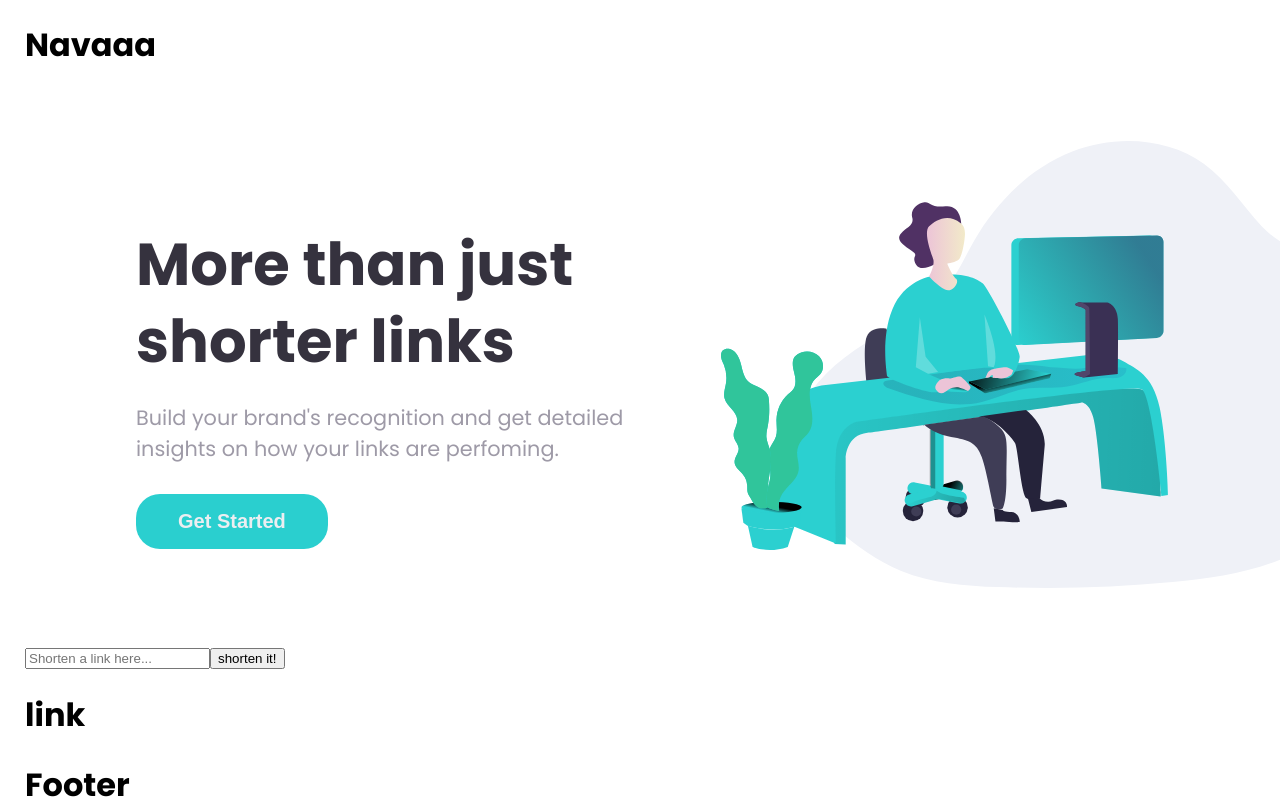
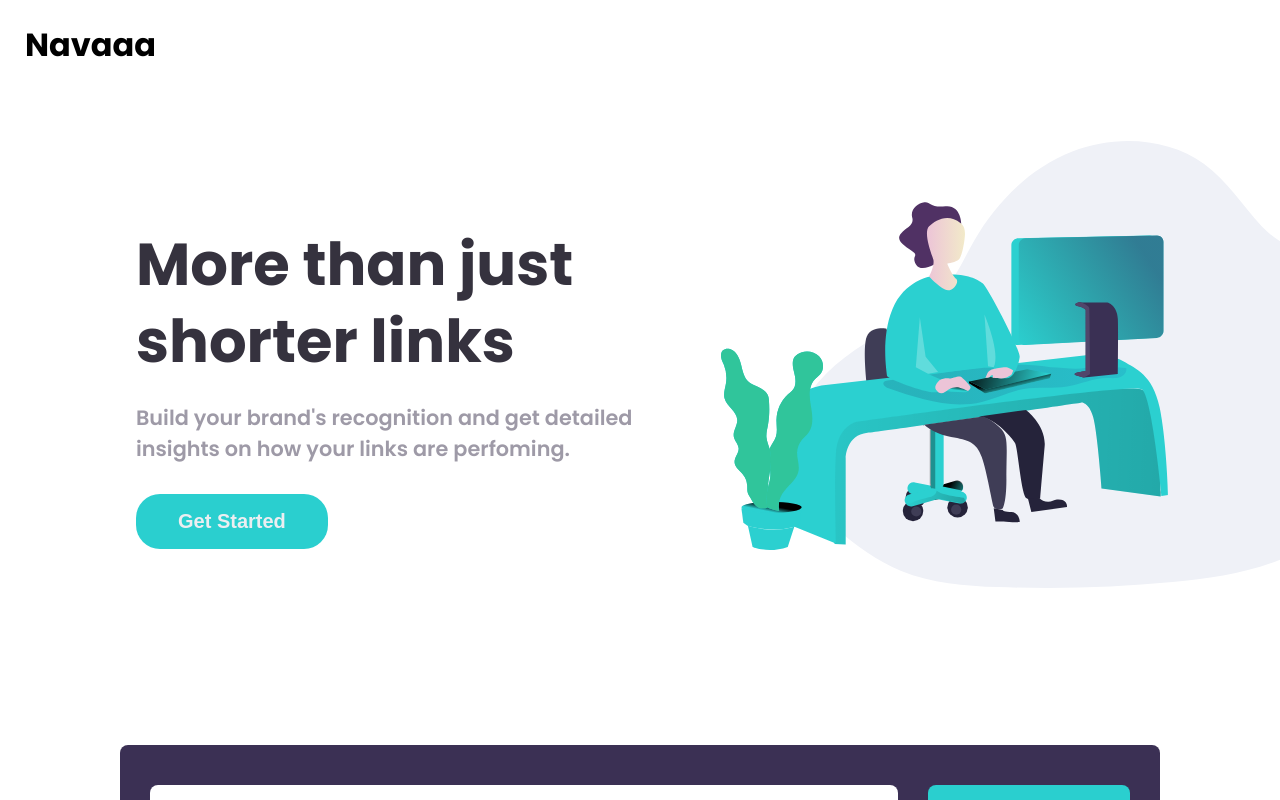
Before and after one commit to 0Kwanele0/url-shortening, a React (Create React App) app: page / in a window 1280 px wide. Shown: the top 800 px of the page. Built offline with nearby package versions, Linux system fonts and the light colour scheme.

Commit message:
made the url section

```diff
--- a/src/components/showcase/styles/showcase.css
+++ b/src/components/showcase/styles/showcase.css
@@ -11,6 +11,7 @@
           align-items: center;
   overflow-x: hidden;
   text-align: center;
+  margin-bottom: 100px;
 }
 
 .showcase__text {
@@ -39,6 +40,7 @@
 
 .showcase p {
   font-size: 1.1rem;
+  font-weight: 600;
   color: #9e9aa7;
   margin-bottom: 30px;
 }
--- a/src/components/showcase/styles/showcase.scss
+++ b/src/components/showcase/styles/showcase.scss
@@ -4,6 +4,7 @@
     align-items: center;
     overflow-x: hidden;
     text-align: center;
+    margin-bottom: 100px;
     &__text{
         padding: 0 25px;
         max-width: 600px;
@@ -24,6 +25,7 @@
     }
     & p{
         font-size: 1.1rem;
+        font-weight: 600;
         color: hsl(257, 7%, 63%);
         margin-bottom: 30px;
         @media screen and (min-width:378px) {
--- a/src/components/url/styles/url.css
+++ b/src/components/url/styles/url.css
@@ -1,4 +1,84 @@
 .url {
-  padding: 0 25px;
+  margin: 50px 20px;
+  margin-bottom: 100px;
+  padding: 30px;
+  background-color: #3b3054;
+  border-radius: 16px;
+}
+
+.url__input form {
+  display: -webkit-box;
+  display: -ms-flexbox;
+  display: flex;
+  -webkit-box-orient: vertical;
+  -webkit-box-direction: normal;
+      -ms-flex-direction: column;
+          flex-direction: column;
+}
+
+.url__input form input {
+  font-size: 19px;
+  border-radius: 8px;
+  font-weight: 700;
+  margin: 10px 0;
+  padding: 18px 10px;
+  outline: none;
+  border: none;
+}
+
+.url__input form input::-webkit-input-placeholder {
+  color: #9e9aa7;
+}
+
+.url__input form input:-ms-input-placeholder {
+  color: #9e9aa7;
+}
+
+.url__input form input::-ms-input-placeholder {
+  color: #9e9aa7;
+}
+
+.url__input form input::placeholder {
+  color: #9e9aa7;
+}
+
+.url__input form button {
+  margin: 10px 0;
+  padding: 18px 10px;
+  border-radius: 8px;
+  font-weight: 700;
+  border: none;
+  outline: none;
+  font-size: 24px;
+  color: #eceef1;
+  background-color: #2acfcf;
+}
+
+@media screen and (min-width: 990px) {
+  .url {
+    margin: 50px 120px;
+    border-radius: 8px;
+  }
+  .url__input form {
+    display: -webkit-box;
+    display: -ms-flexbox;
+    display: flex;
+    -webkit-box-orient: horizontal;
+    -webkit-box-direction: normal;
+        -ms-flex-direction: row;
+            flex-direction: row;
+  }
+  .url__input form input {
+    -webkit-box-flex: 8;
+        -ms-flex: 8;
+            flex: 8;
+    margin-right: 30px;
+  }
+  .url__input form button {
+    -webkit-box-flex: 2;
+        -ms-flex: 2;
+            flex: 2;
+    padding: 18px 10px;
+  }
 }
 /*# sourceMappingURL=url.css.map */
--- a/src/components/url/styles/url.scss
+++ b/src/components/url/styles/url.scss
@@ -1,3 +1,59 @@
 .url{
-    padding: 0 25px;
+    margin: 50px 20px;
+    margin-bottom: 100px;
+    padding: 30px;
+    background-color: hsl(257, 27%, 26%);
+    border-radius:16px;
+    &__input{
+        & form{
+            display: flex;
+            flex-direction: column;
+            input{
+                font-size: 19px;
+                border-radius:8px;
+                font-weight: 700;
+                margin: 10px 0;
+                padding: 18px 10px;
+                outline: none;
+                border: none;
+                &::placeholder{
+                    color: hsl(257, 7%, 63%);
+                }
+            }
+            button{
+                margin: 10px 0;
+                padding: 18px 10px;
+                border-radius:8px;
+                font-weight: 700;
+                border: none;
+                outline: none;
+                font-size: 24px;
+                color: rgb(236, 238, 241);
+                background-color: hsl(180, 66%, 49%);
+            }
+        }
+    }
 }
+
+@media screen and (min-width:990px) {
+    .url{
+        margin: 50px 120px;
+        border-radius: 8px;
+        &__input{
+            & form{
+                display: flex;
+            flex-direction: row;
+            input{
+                    flex: 8;
+                    margin-right: 30px;
+                }
+                button{
+                    flex: 2;
+                    padding: 18px 10px;
+
+                }
+             }
+        }
+
+    }
+}
```
Also changed, not shown: 2 other files (tests, documents, lock files or other folders).
